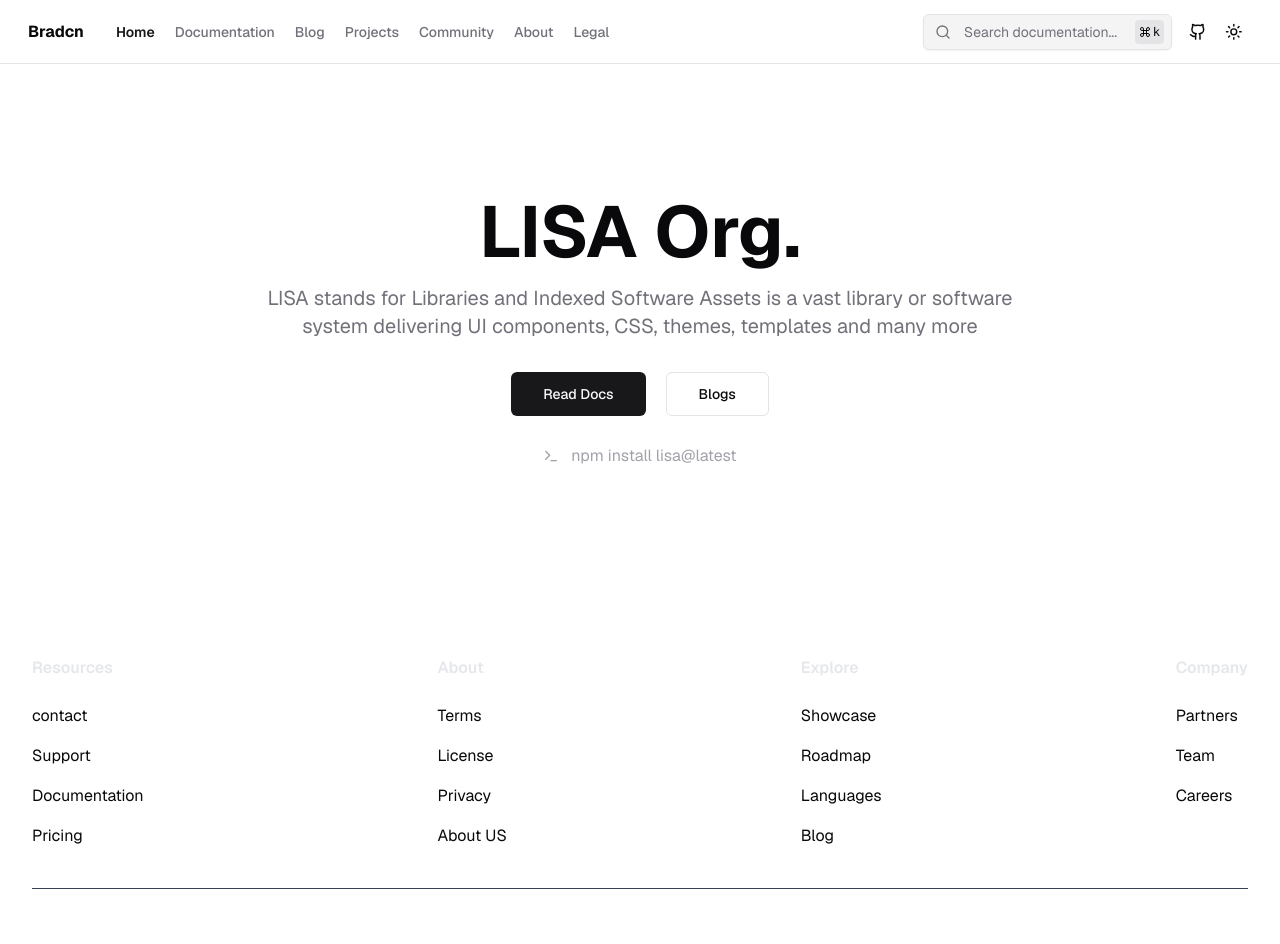
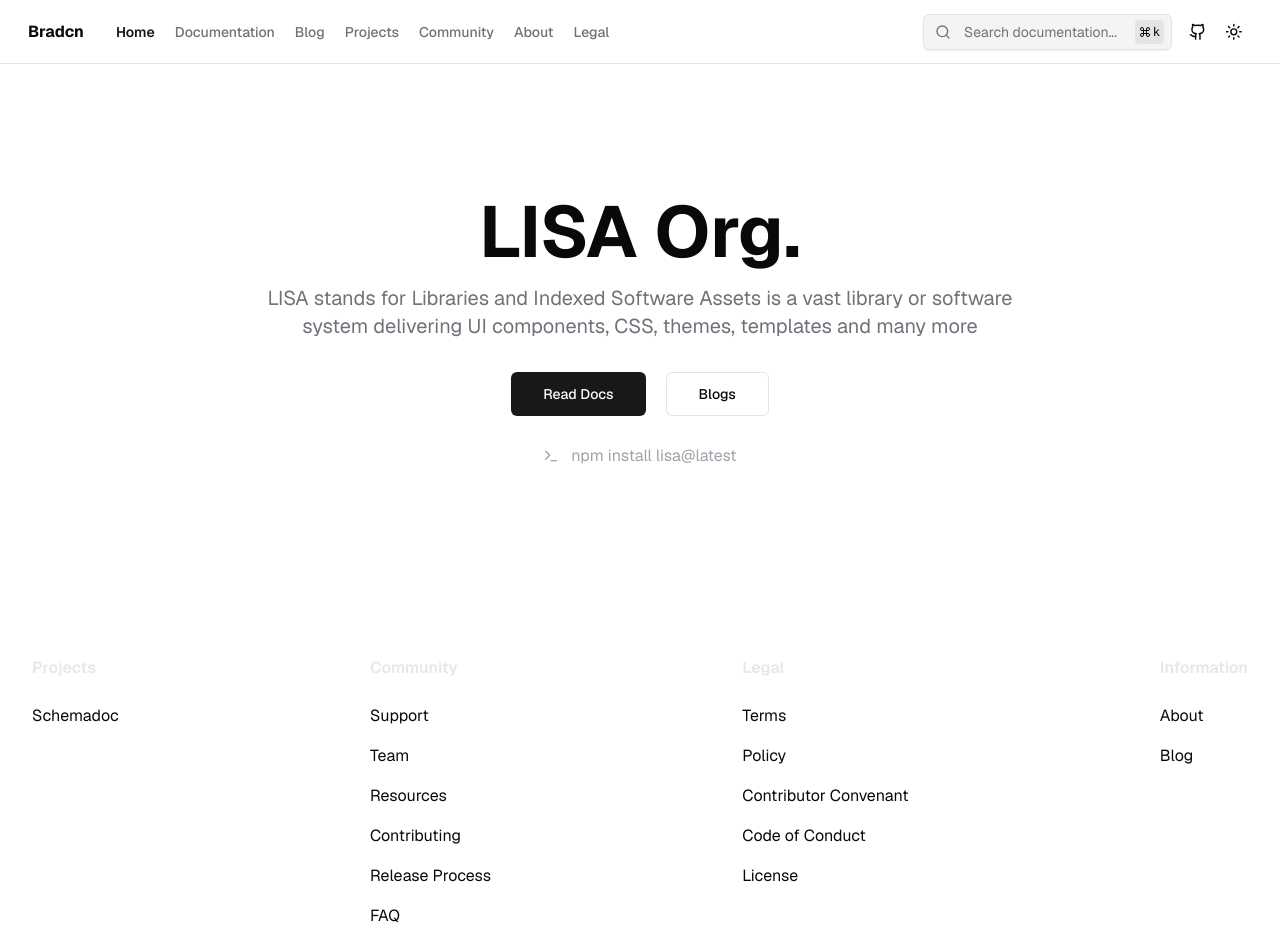
Before and after one commit to bradcn/bradcn, a Next.js app: page / in a window 1280 px wide. Shown: the top 944 px of the page. Built offline with nearby package versions, Linux system fonts and the light colour scheme.

Commit message:
Update footer.tsx

```diff
--- a/components/footer.tsx
+++ b/components/footer.tsx
@@ -6,28 +6,45 @@ export function Footer() {
 
     const footerNavs = [
         {
-            label: "Resources",
+            label: "Projects",
             items: [
                 {
                     href: 'javascript:void()',
-                    name: 'contact'
+                    name: 'Schemadoc'
                 },
+            ],
+        },
+        {
+            label: "Community",
+            items: [
                 {
                     href: 'javascript:void()',
                     name: 'Support'
                 },
                 {
                     href: 'javascript:void()',
-                    name: 'Documentation'
+                    name: 'Team'
                 },
                 {
                     href: 'javascript:void()',
-                    name: 'Pricing'
+                    name: 'Resources'
                 },
-            ],
+                {
+                    href: 'javascript:void()',
+                    name: 'Contributing'
+                },
+                {
+                    href: 'javascript.void()',
+                    name: 'Release Process'
+                },
+                {
+                    href: 'javascript.void()',
+                    name: 'FAQ'
+                },
+            ]
         },
         {
-            label: "About",
+            label: "Legal",
             items: [
                 {
                     href: 'javascript:void()',
@@ -35,53 +52,32 @@ export function Footer() {
                 },
                 {
                     href: 'javascript:void()',
-                    name: 'License'
+                    name: 'Policy'
                 },
                 {
                     href: 'javascript:void()',
-                    name: 'Privacy'
+                    name: 'Contributor Convenant'
                 },
                 {
                     href: 'javascript:void()',
-                    name: 'About US'
+                    name: 'Code of Conduct'
+                },
+                {
+                    href: 'javascript.void()',
+                    name: 'License'
                 },
             ]
         },
         {
-            label: "Explore",
+            label: "Information",
             items: [
                 {
                     href: 'javascript:void()',
-                    name: 'Showcase'
-                },
-                {
-                    href: 'javascript:void()',
-                    name: 'Roadmap'
-                },
-                {
-                    href: 'javascript:void()',
-                    name: 'Languages'
+                    name: 'About'
                 },
                 {
                     href: 'javascript:void()',
                     name: 'Blog'
-                },
-            ]
-        },
-        {
-            label: "Company",
-            items: [
-                {
-                    href: 'javascript:void()',
-                    name: 'Partners'
-                },
-                {
-                    href: 'javascript:void()',
-                    name: 'Team'
-                },
-                {
-                    href: 'javascript:void()',
-                    name: 'Careers'
                 },
             ],
         }
```
